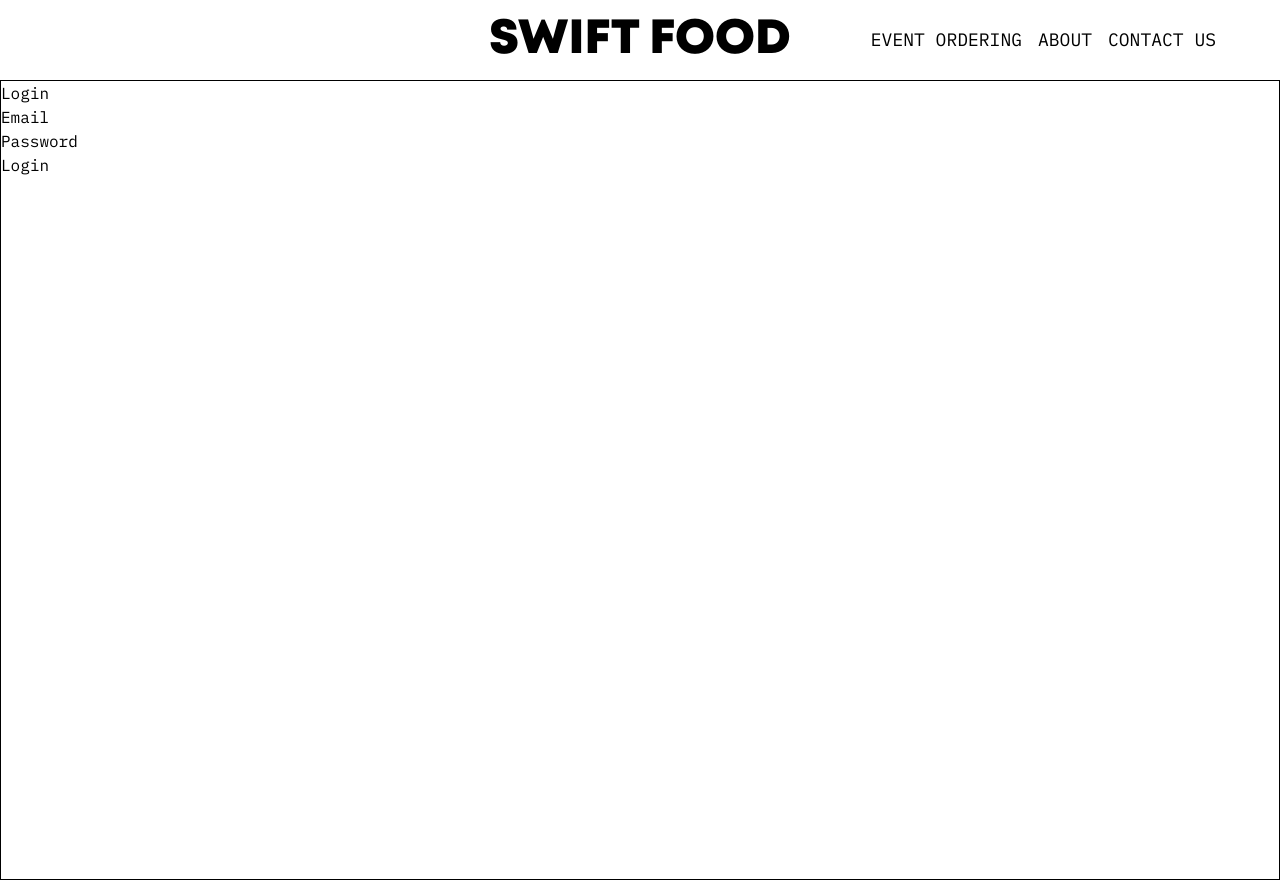
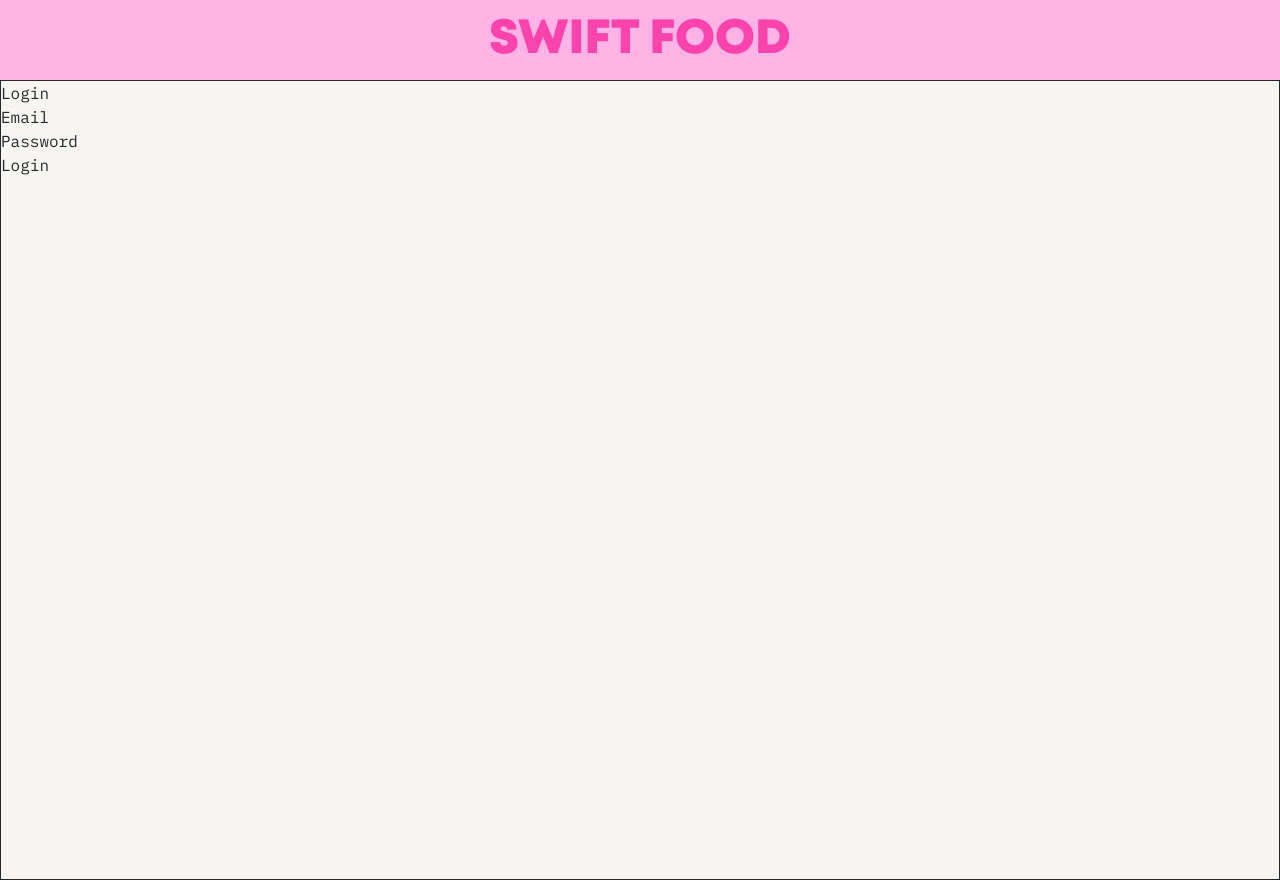
Before and after one commit to Swift-Food/corporate-website, a Next.js app: page /login in a window 1280 px wide. Built offline with nearby package versions, Linux system fonts and the light colour scheme.

Commit message:
Added navbar, removed the action buttons on the right - just logo

```diff
--- a/src/app/components/navbar.tsx
+++ b/src/app/components/navbar.tsx
@@ -6,34 +6,28 @@ import Link from "next/link";
 
 import styles from "./navbar.module.css";
 
-function NavbarAction({ onLinkClick }: { onLinkClick?: () => void }) {
-  return (
-    <div className="flex gap-4 items-center max-sm:flex-col-reverse max-sm:mt-8 text-black">
-      <Link href={"/event-order"} onClick={onLinkClick}>
-        <button className="btn btn-md btn-ghost rounded-full text-primary  hover:bg-primary border-0 hover:text-white text-lg">
-          EVENT ORDERING
-        </button>
-      </Link>
-      <Link href={"/#aboutus"} onClick={onLinkClick}>
-        <button className="btn btn-md btn-ghost rounded-full text-primary  hover:bg-primary border-0 hover:text-white text-lg">
-          ABOUT
-        </button>
-      </Link>
-      <Link href={"/contact"} onClick={onLinkClick}>
-        <button className="btn btn-md btn-ghost rounded-full text-primary hover:bg-primary border-0 hover:text-white text-lg">
-          CONTACT US
-        </button>
-      </Link>
+// function NavbarAction({ onLinkClick }: { onLinkClick?: () => void }) {
+//   return (
+//     <div className="flex gap-4 items-center max-sm:flex-col-reverse max-sm:mt-8 text-black">
+//       <Link href={"/event-order"} onClick={onLinkClick}>
+//         <button className="btn btn-md btn-ghost rounded-full text-primary  hover:bg-primary border-0 hover:text-white text-lg">
+//           EVENT ORDERING
+//         </button>
+//       </Link>
+//       <Link href={"/#aboutus"} onClick={onLinkClick}>
+//         <button className="btn btn-md btn-ghost rounded-full text-primary  hover:bg-primary border-0 hover:text-white text-lg">
+//           ABOUT
+//         </button>
+//       </Link>
+//       <Link href={"/contact"} onClick={onLinkClick}>
+//         <button className="btn btn-md btn-ghost rounded-full text-primary hover:bg-primary border-0 hover:text-white text-lg">
+//           CONTACT US
+//         </button>
+//       </Link>
+//     </div>
+//   );
+// }
 
-      {/* <button className="btn btn-md btn-outline btn-primary rounded-full">
-        Sign up
-      </button>
-      <button className="btn btn-md btn-outline btn-primary rounded-full">
-        Log in
-      </button> */}
-    </div>
-  );
-}
 export default function Navbar() {
   const closeDrawer = () => {
     const drawerCheckbox = document.getElementById(
@@ -46,21 +40,9 @@ export default function Navbar() {
 
   return (
     <nav className="sticky top-0 left-0 right-0 flex flex-col z-50">
-      <div className="flex items-center justify-between px-16 py-4 max-lg:px-4 bg-secondary gap-5 flex-nowrap">
-        {/* <div className="hidden md:block w-full max-w-xs"> */}
-        {/* <SearchBar /> */}
-        {/* </div> */}
-        <div className="invisible max-xl:hidden whitespace-nowrap">
-          <NavbarAction />
-        </div>
+      <div className="flex items-center justify-center px-16 py-4 bg-secondary gap-5 flex-nowrap">
         <Link href={"/"} className="cursor-pointer">
           <div className="flex items-center gap-4 cursor-pointer h-full whitespace-nowrap group relative">
-            {/* <Image
-            src="/logo.png"
-            width={40}
-            height={40}
-            alt="swift foods logo"
-          /> */}
             <div className="relative">
               <div
                 className={`font-bold text-primary text-3xl md:text-5xl cursor-pointer ${styles.montFont} leading-none whitespace-nowrap`}
@@ -78,31 +60,6 @@ export default function Navbar() {
             </div>
           </div>
         </Link>
-        <div className="visible max-md:hidden whitespace-nowrap">
-          <NavbarAction />
-        </div>
-        <div className="drawer w-fit hidden max-md:block">
-          <input id="my-drawer" type="checkbox" className="drawer-toggle" />
-          <div className="drawer-content">
-            <label
-              className="btn btn-ghost btn-square drawer-button hover:bg-primary/10 border-0"
-              htmlFor="my-drawer"
-            >
-              <Menu size={28} color="var(--color-primary)" />
-            </label>
-          </div>
-          <div className="drawer-side">
-            <label
-              htmlFor="my-drawer"
-              aria-label="close sidebar"
-              className="drawer-overlay"
-            ></label>
-            <div className="h-full bg-white w-[80%]">
-              <div className="px-3 mt-4">{/* <SearchBar /> */}</div>
-              <NavbarAction onLinkClick={closeDrawer} />
-            </div>
-          </div>
-        </div>
       </div>
     </nav>
   );
--- a/src/app/globals.css
+++ b/src/app/globals.css
@@ -1,4 +1,5 @@
 @import "tailwindcss";
+@plugin "daisyui";
 
 @plugin "daisyui/theme" {
   name: "Swift";
```
